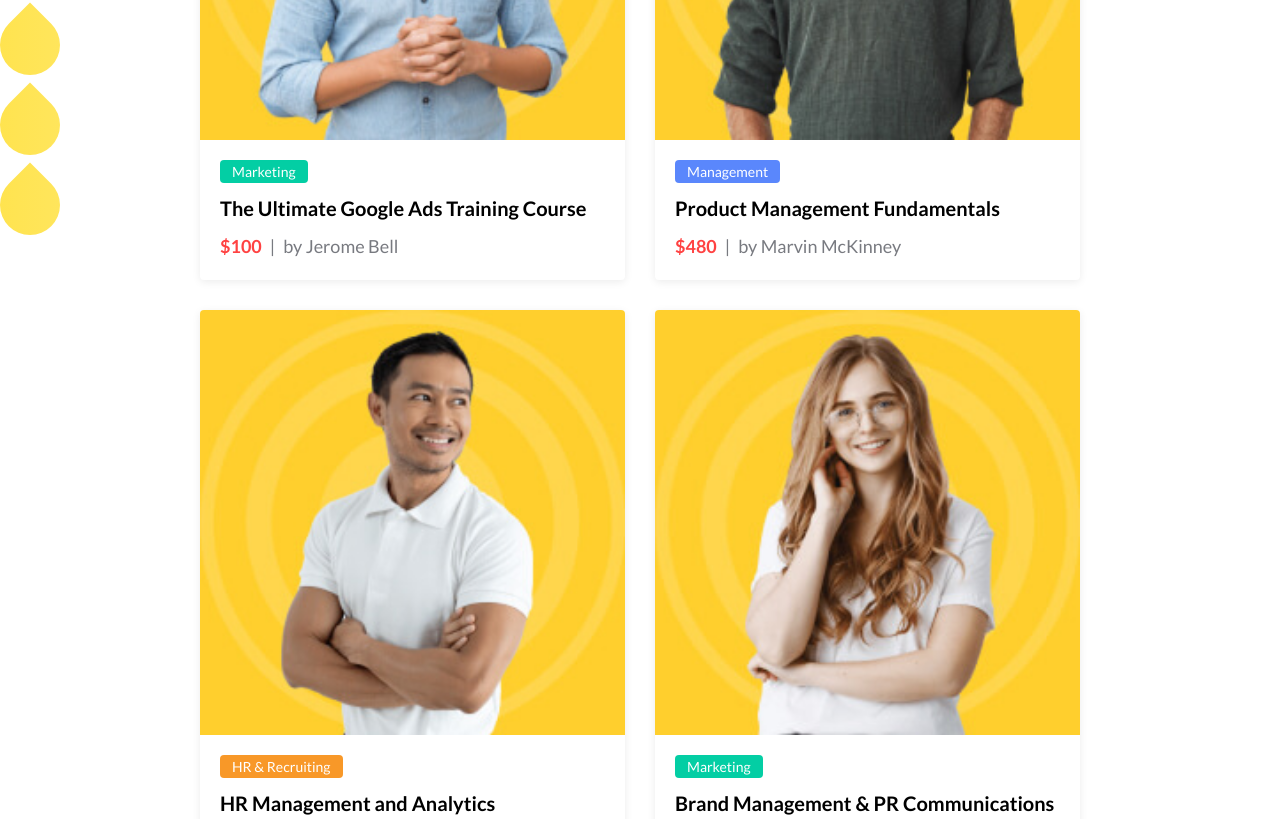
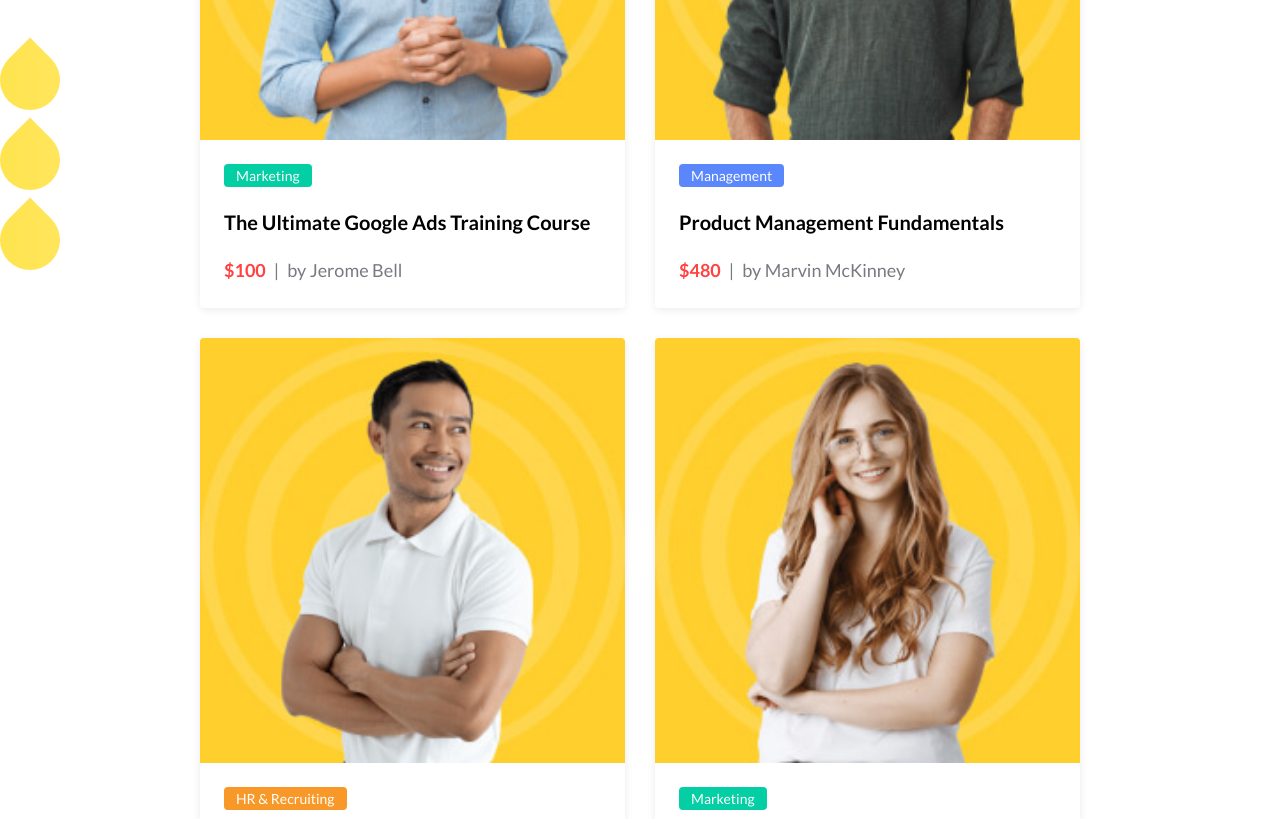
Before and after one commit to MarilynCat/test_task_online_courses, a website: page index.html in a window 1280 px wide. Shown: the part 690-1509 px from the top of the page. Drawn offline with Linux system fonts and the light colour scheme.

Commit message:
отступы внутри карточек

```diff
--- a/index.html
+++ b/index.html
@@ -12,7 +12,7 @@
 <body>
     <div class="page">
         <header class="header">
-            <p class="header__subtitle">ENJOY YOUR STUDYING!</p>
+            <h6 class="header__subtitle">ENJOY YOUR STUDYING!</h6>
             <h1 class="header__title">Our online courses</h1>
         </header>
 
--- a/styles.scss
+++ b/styles.scss
@@ -315,10 +315,10 @@ h6 {
 }
 
 .course-card__content {
-    padding: 20px;
+    padding: 24px;
     display: flex;
     flex-direction: column;
-    gap: 12px;
+    gap: 20px;
     flex: 1;
     min-height: 0;
 }
@@ -338,10 +338,10 @@ h6 {
 }
 
 .course-card__title {
-    font-size: clamp(16px, 1.8vw, 20px);
+    font-size: 20px;
     font-weight: 700; // Bold
+    line-height: 150%;
     color: $color-black;
-    line-height: 1.3;
     margin: 0;
 }
 
```
Also changed, not shown: styles.css, 1 other file.
